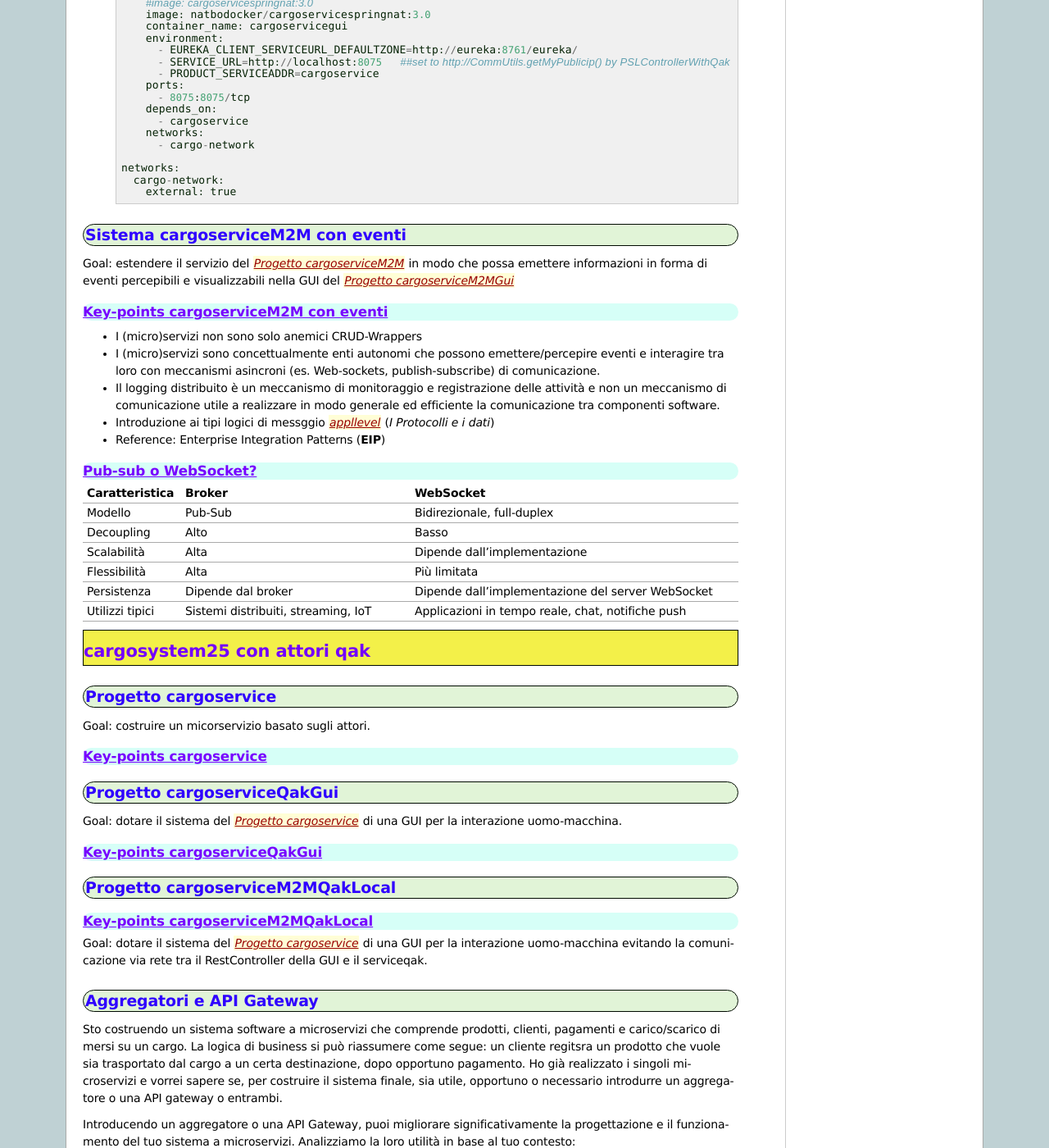
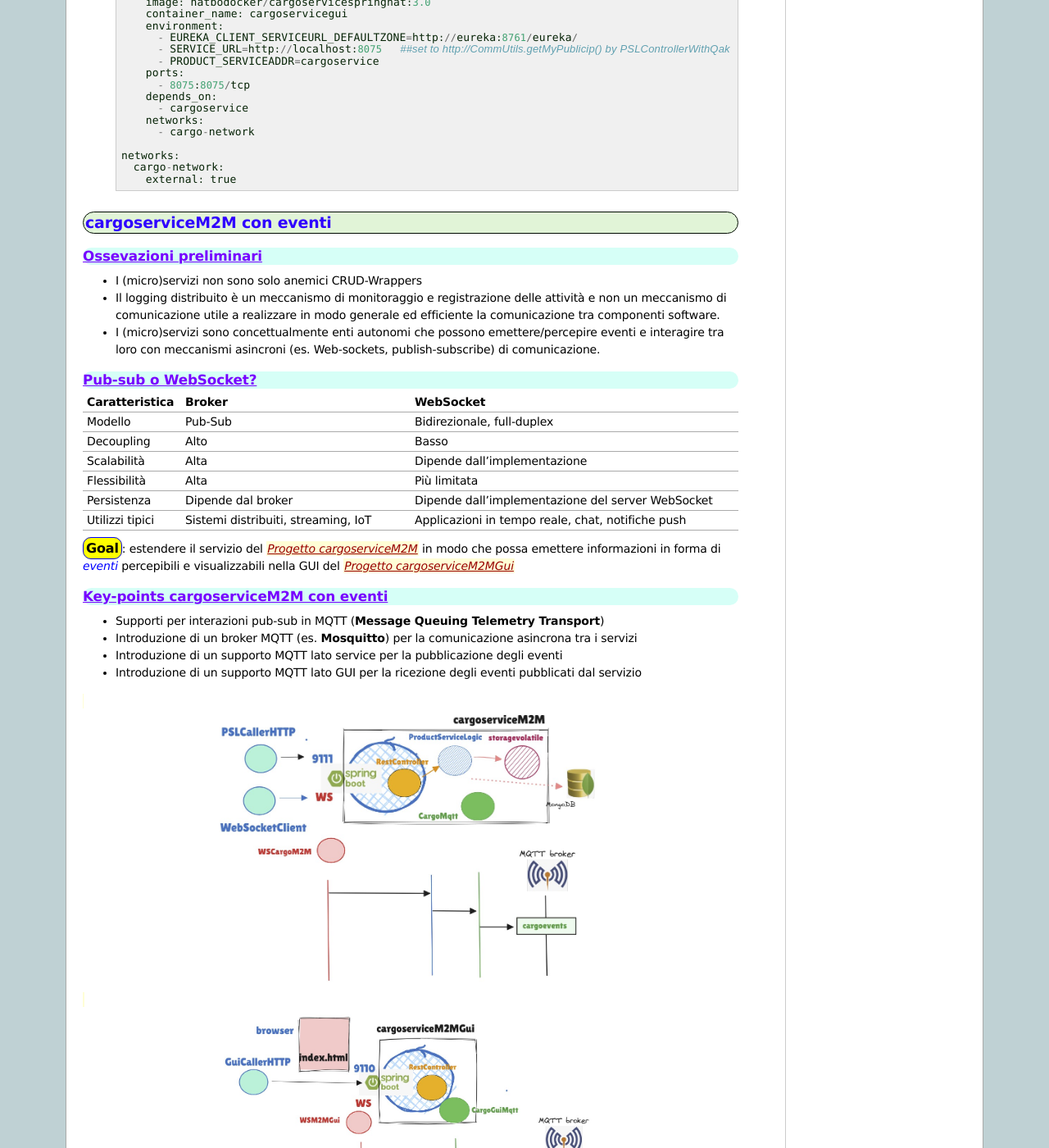
Before and after one commit to ingegneria-sistemi-software-m/ingegneria-sistemi-software-m-professore, a Sphinx documentation site: the page built from iss25Material/docs/source/cargosystem25.rst, in a window 1280 px wide and 1400 px high, scrolled down 4107 px. Shown: the whole window at 82% size. Built offline with Sphinx 7.4.7, drawn with Linux system fonts in a browser that asks for light colours; some of the changed text lies outside the part shown.

Commit message:
m2mguievents

```diff
--- a/iss25Material/docs/source/cargosystem25.rst
+++ b/iss25Material/docs/source/cargosystem25.rst
@@ -255,27 +255,19 @@ Goal: costruire il sistema facendo interagire due micro-servizi deployed su Dock
         external: true
 
 
-
 -----------------------------------------
-Sistema cargoserviceM2M con eventi
+cargoserviceM2M con eventi
 -----------------------------------------
 
-Goal: estendere il servizio del :ref:`Progetto cargoserviceM2M` in modo che possa emettere informazioni
-in forma di eventi percepibili e visualizzabili nella GUI del :ref:`Progetto cargoserviceM2MGui`
-
-
 +++++++++++++++++++++++++++++++++++++++
-Key-points cargoserviceM2M con eventi
+Ossevazioni preliminari
 +++++++++++++++++++++++++++++++++++++++
 
 - I (micro)servizi non sono solo anemici CRUD-Wrappers
+- Il logging distribuito è un meccanismo di monitoraggio e registrazione delle attività e non un meccanismo
+  di comunicazione utile a realizzare in modo generale ed efficiente la comunicazione tra componenti software.
 - I (micro)servizi sono concettualmente enti autonomi che possono emettere/percepire eventi e interagire tra loro
   con meccanismi asincroni (es. Web-sockets, publish-subscribe) di comunicazione.
-- Il logging distribuito è un meccanismo di monitoraggio e registrazione delle attività e non un meccanismo
-  di comunicazione utile a realizzare in modo generale ed efficiente la comunicazione tra componenti software.
-- Introduzione ai tipi logici di messggio `appllevel`_ (*I Protocolli e i dati*)
-- Reference: Enterprise Integration Patterns (**EIP**)
-
 
 +++++++++++++++++++++++++++++++++++++++
 Pub-sub o WebSocket?
@@ -307,6 +299,30 @@ Pub-sub o WebSocket?
       - Sistemi distribuiti, streaming, IoT
       - Applicazioni in tempo reale, chat, notifiche push
 
+:slide3:`Goal`: estendere il servizio del :ref:`Progetto cargoserviceM2M` in modo che possa emettere informazioni
+in forma di :blue:`eventi` percepibili e visualizzabili nella GUI del :ref:`Progetto cargoserviceM2MGui`
+
++++++++++++++++++++++++++++++++++++++++
+Key-points cargoserviceM2M con eventi
++++++++++++++++++++++++++++++++++++++++
+
+- Supporti per interazioni pub-sub in MQTT (**Message Queuing Telemetry Transport**)
+- Introduzione di un broker MQTT (es. **Mosquitto**) per la comunicazione asincrona tra i servizi
+- Introduzione di un supporto MQTT lato service per la pubblicazione degli eventi
+- Introduzione di un supporto MQTT lato GUI per la ricezione degli eventi pubblicati dal servizio
+
+.. - Introduzione ai tipi logici di messggio `appllevel`_ (*I Protocolli e i dati*)
+.. - Reference: Enterprise Integration Patterns (**EIP**)
+
+.. image::  ./_static/img/m2m/cargoserviceM2MEvents.jpg
+  :align: center
+  :width: 60%
+
+
+.. image::  ./_static/img/m2m/cargoserviceM2MGuiEvents.jpg
+  :align: center
+  :width: 60%
+
 ===================================
 cargosystem25 con attori qak
 ===================================
```
Also changed, not shown: other parts of iss25Material/docs/source/cargosystem25.rst (+6 -6 lines), iss25Material/docs/source/_static/img/m2m/cargoserviceM2M.jpg, iss25Material/docs/source/_static/img/m2m/cargoserviceM2MEvents.jpg (added), iss25Material/docs/source/_static/img/m2m/cargoserviceM2MGuiEvents.jpg (added), 13 other files.
